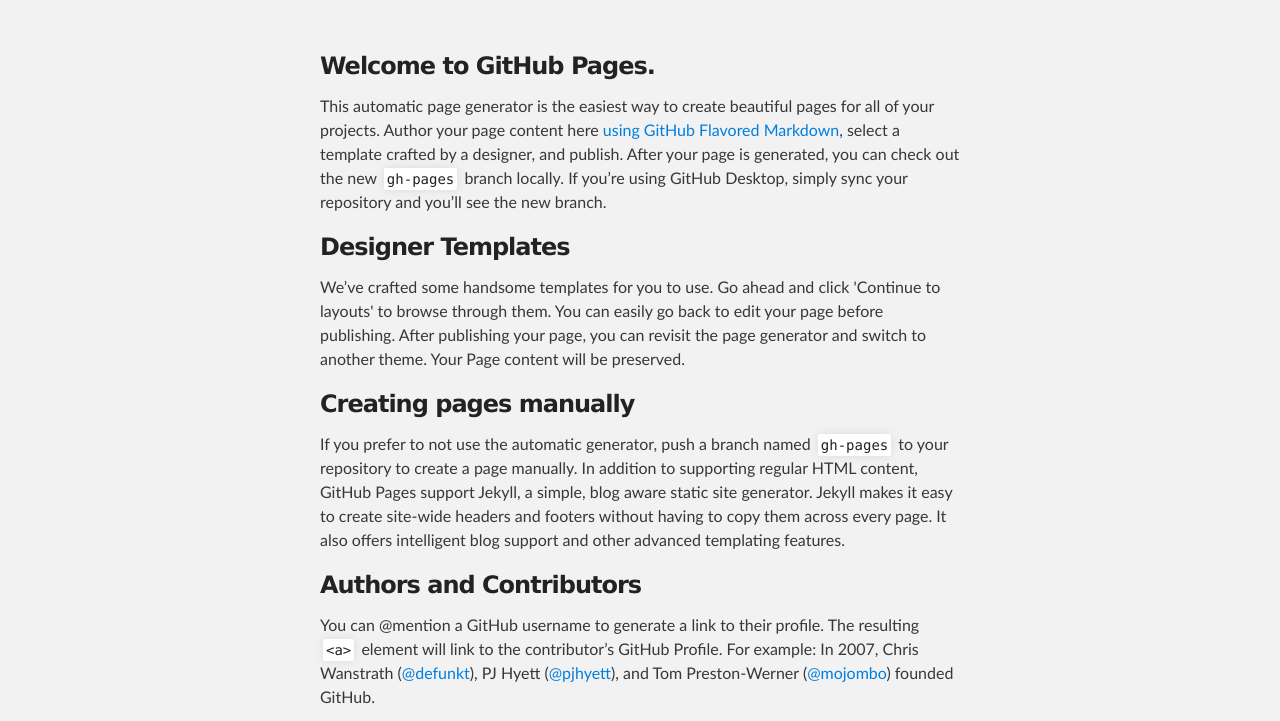
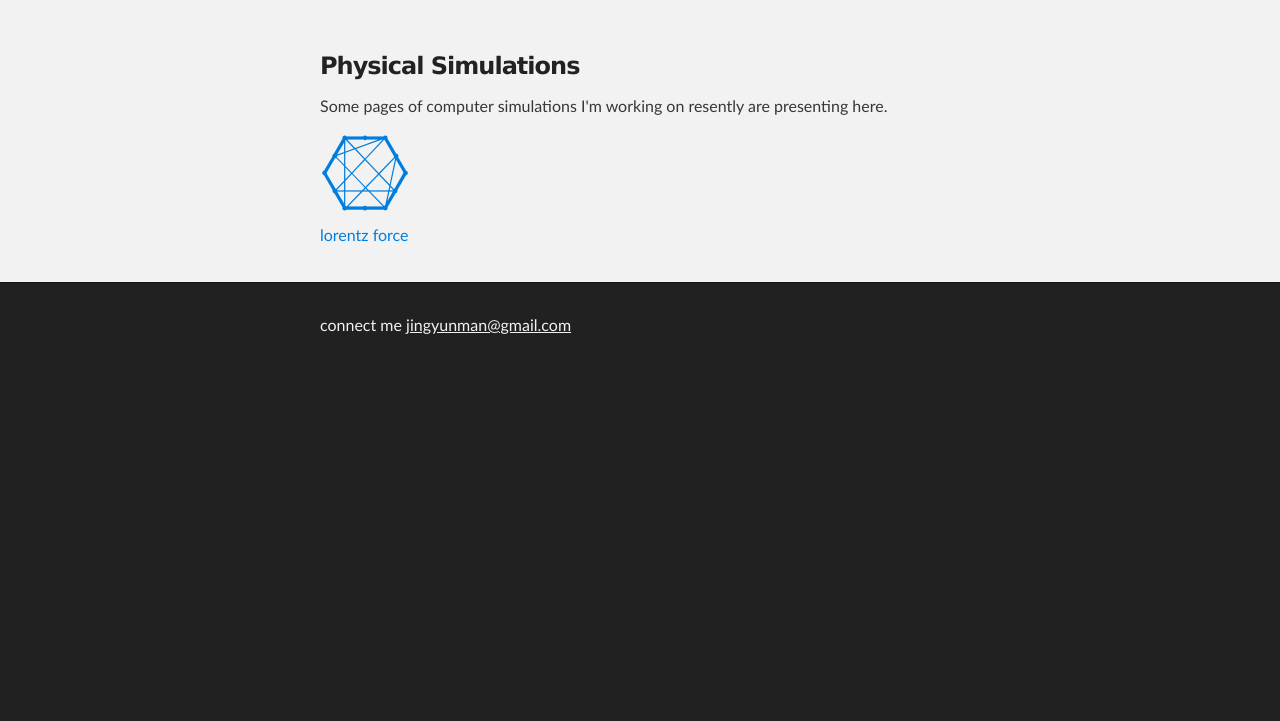
Before and after one commit to JingyunMan/jingyunman.github.io, a plain HTML site: page index.html in a window 1280 px wide. Shown: the part 176-897 px from the top of the page. After the commit the page ends 800 px from the top, so only its background shows below. Drawn offline with Linux system fonts and the light colour scheme.

Commit message:
Update index.html

```diff
--- a/index.html
+++ b/index.html
@@ -7,8 +7,8 @@
     <meta name="description" content="Jingyunman.GitHub.io : ">
 
     <link rel="stylesheet" type="text/css" media="screen" href="stylesheets/stylesheet.css">
-
-    <title>Jingyunman.GitHub.io</title>
+    <link rel="stylesheet" type="text/css" href="stylesheets/font-awesome.min.css">
+    <title>Jingyunman</title>
   </head>
 
   <body>
@@ -16,9 +16,9 @@
     <!-- HEADER -->
     <div id="header_wrap" class="outer">
         <header class="inner">
-          <a id="forkme_banner" href="https://github.com/JingyunMan">View on GitHub</a>
+          <a id="forkme_banner" href="https://github.com/JingyunMan">View me on GitHub</a>
 
-          <h1 id="project_title">Jingyunman.GitHub.io</h1>
+          <h1 id="project_title">Jingyun Man</h1>
           <h2 id="project_tagline"></h2>
 
         </header>
@@ -27,37 +27,29 @@
     <!-- MAIN CONTENT -->
     <div id="main_content_wrap" class="outer">
       <section id="main_content" class="inner">
-        <h3>
-<a id="welcome-to-github-pages" class="anchor" href="#welcome-to-github-pages" aria-hidden="true"><span aria-hidden="true" class="octicon octicon-link"></span></a>Welcome to GitHub Pages.</h3>
-
-<p>This automatic page generator is the easiest way to create beautiful pages for all of your projects. Author your page content here <a href="https://guides.github.com/features/mastering-markdown/">using GitHub Flavored Markdown</a>, select a template crafted by a designer, and publish. After your page is generated, you can check out the new <code>gh-pages</code> branch locally. If you’re using GitHub Desktop, simply sync your repository and you’ll see the new branch.</p>
-
-<h3>
-<a id="designer-templates" class="anchor" href="#designer-templates" aria-hidden="true"><span aria-hidden="true" class="octicon octicon-link"></span></a>Designer Templates</h3>
-
-<p>We’ve crafted some handsome templates for you to use. Go ahead and click 'Continue to layouts' to browse through them. You can easily go back to edit your page before publishing. After publishing your page, you can revisit the page generator and switch to another theme. Your Page content will be preserved.</p>
-
-<h3>
-<a id="creating-pages-manually" class="anchor" href="#creating-pages-manually" aria-hidden="true"><span aria-hidden="true" class="octicon octicon-link"></span></a>Creating pages manually</h3>
-
-<p>If you prefer to not use the automatic generator, push a branch named <code>gh-pages</code> to your repository to create a page manually. In addition to supporting regular HTML content, GitHub Pages support Jekyll, a simple, blog aware static site generator. Jekyll makes it easy to create site-wide headers and footers without having to copy them across every page. It also offers intelligent blog support and other advanced templating features.</p>
-
-<h3>
-<a id="authors-and-contributors" class="anchor" href="#authors-and-contributors" aria-hidden="true"><span aria-hidden="true" class="octicon octicon-link"></span></a>Authors and Contributors</h3>
-
-<p>You can @mention a GitHub username to generate a link to their profile. The resulting <code>&lt;a&gt;</code> element will link to the contributor’s GitHub Profile. For example: In 2007, Chris Wanstrath (<a href="https://github.com/defunkt" class="user-mention">@defunkt</a>), PJ Hyett (<a href="https://github.com/pjhyett" class="user-mention">@pjhyett</a>), and Tom Preston-Werner (<a href="https://github.com/mojombo" class="user-mention">@mojombo</a>) founded GitHub.</p>
-
-<h3>
-<a id="support-or-contact" class="anchor" href="#support-or-contact" aria-hidden="true"><span aria-hidden="true" class="octicon octicon-link"></span></a>Support or Contact</h3>
-
-<p>Having trouble with Pages? Check out our <a href="https://help.github.com/pages">documentation</a> or <a href="https://github.com/contact">contact support</a> and we’ll help you sort it out.</p>
+        <h3><a id="welcome-to-github-pages" class="anchor" href="#welcome-to-github-pages" aria-hidden="true"><span aria-hidden="true" class="octicon octicon-link"></span></a>Physical Simulations</h3>
+        <p>Some pages of computer simulations I'm working on resently are presenting here. </p>
+        <div id="wrapper">
+          <div id="page-wrapper">
+              <div class="row">
+                  <div class="col-lg-2 col-md-3 col-sm-2 col-xs-6">
+                        <div class="div-square">
+                             <a href="pages/lorentz_V1.1_20161013.html">
+                             <i class="fa fa-connectdevelop fa-5x"></i>
+                        <p>lorentz force</p>
+                        </a>
+                        </div>
+                  </div>
+              </div>
+          </div>
+        </div>
       </section>
     </div>
 
     <!-- FOOTER  -->
     <div id="footer_wrap" class="outer">
       <footer class="inner">
-        <p>Published with <a href="https://pages.github.com">GitHub Pages</a></p>
+        <p>connect me <a href="mailto:jingyunman@gmail.com">jingyunman@gmail.com</a></p>
       </footer>
     </div>
 
```
